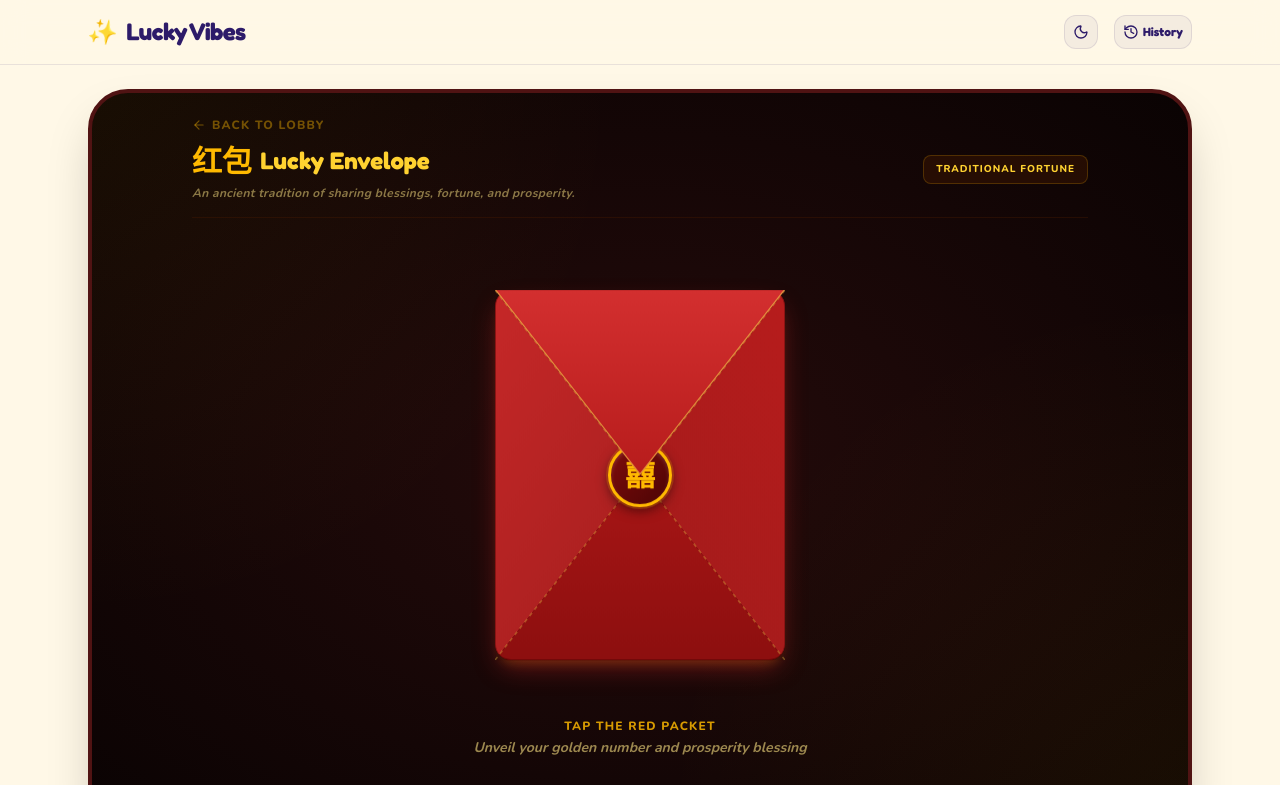
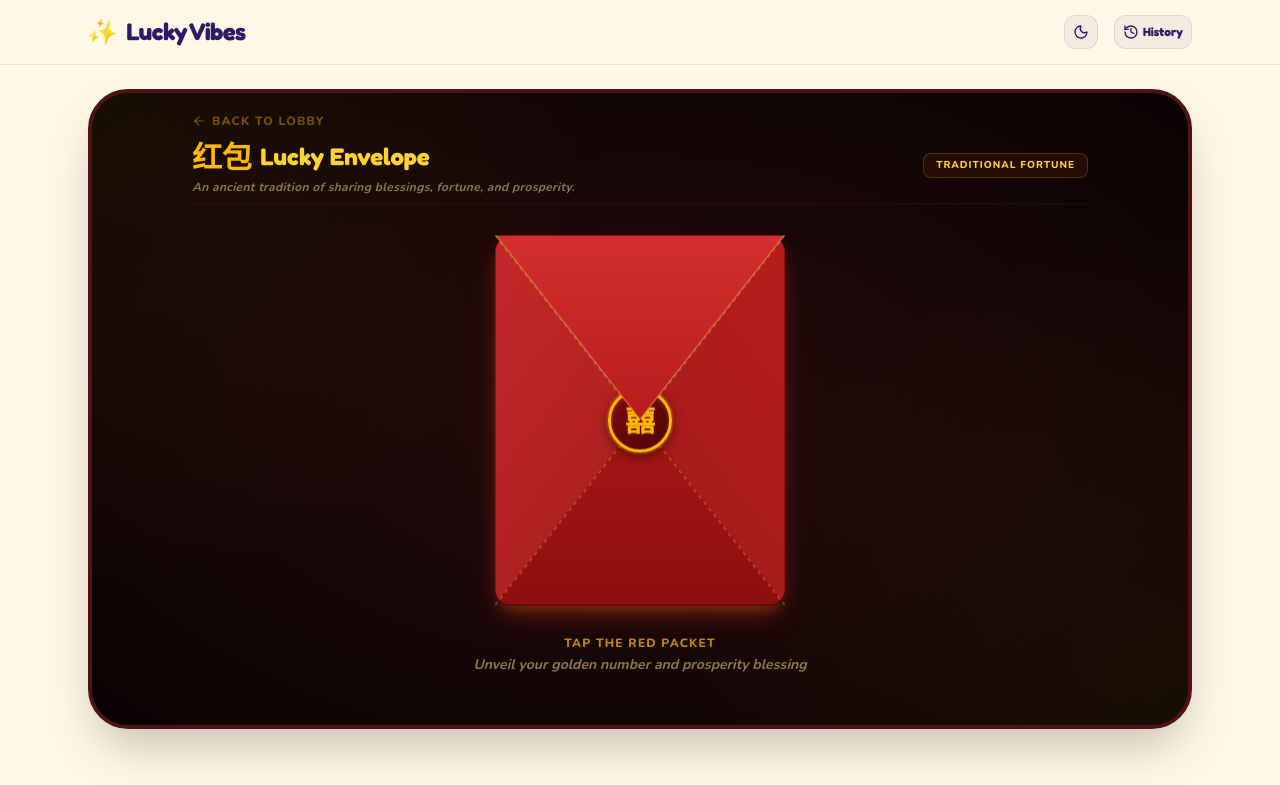
Before and after one commit to stibinottathai/luckify, a Next.js app: page /lucky-envelope in a window 1280 px wide. Shown: the top 785 px of the page. Built offline with nearby package versions, Linux system fonts and the light colour scheme.

Commit message:
feat: implement interactive origami fortune teller and lucky envelope pages

```diff
--- a/app/fortune-teller/page.tsx
+++ b/app/fortune-teller/page.tsx
@@ -166,7 +166,7 @@ export default function FortuneTellerPage() {
   };
 
   return (
-    <div className={`flex-1 flex flex-col items-center w-full min-h-[85vh] p-4 sm:p-6 rounded-[2.5rem] bg-[#fdf8f0] border-4 border-[#e6ded4] shadow-2xl relative overflow-hidden select-none dot-grid ${nunito.variable}`}>
+    <div className={`flex-1 flex flex-col items-center w-full min-h-[80vh] p-4 sm:py-5 sm:px-6 rounded-[2.5rem] bg-[#fdf8f0] border-4 border-[#e6ded4] shadow-2xl relative overflow-hidden select-none dot-grid ${nunito.variable}`}>
 
       {/* Visual background details: subtle dot-grid pattern & soft paper gradients */}
       <style dangerouslySetInnerHTML={{ __html: `
@@ -177,7 +177,7 @@ export default function FortuneTellerPage() {
       `}} />
 
       {/* Back button and breadcrumb */}
-      <div className="w-full max-w-4xl mb-6 flex flex-col items-start gap-3 z-10">
+      <div className="w-full max-w-4xl mb-3 flex flex-col items-start gap-3 z-10">
         <Link
           href="/"
           className="flex items-center gap-1.5 text-xs font-extrabold uppercase tracking-widest text-amber-800/40 hover:text-amber-800 transition-colors cursor-pointer group"
@@ -185,23 +185,23 @@ export default function FortuneTellerPage() {
           <ArrowLeft className="w-3.5 h-3.5 group-hover:-translate-x-0.5 transition-transform" />
           Back to Lobby
         </Link>
-        <div className="flex flex-col sm:flex-row sm:items-baseline justify-between w-full gap-2 border-b border-amber-800/10 pb-4">
+        <div className="flex flex-col sm:flex-row sm:items-baseline justify-between w-full gap-2 border-b border-amber-800/10 pb-2">
           <div>
             <h1 className="text-3xl font-black text-amber-900 leading-none">
               Origami Fortune <span className="text-2xl font-bold text-amber-600">Cootie Catcher</span>
             </h1>
-            <p className="text-xs font-bold text-amber-800/50 mt-1 italic tracking-wide">
+            <p className="text-xs font-bold text-amber-800/50 mt-1.5 italic tracking-wide">
               An interactive 3D folding paper game packed with mystical answers.
             </p>
           </div>
-          <div className="text-[10px] font-black px-3 py-1.5 rounded-lg bg-amber-100 border border-amber-200 text-amber-700 uppercase tracking-widest">
+          <div className="text-[10px] font-black px-3 py-1 rounded-lg bg-amber-100 border border-amber-200 text-amber-700 uppercase tracking-widest">
             3D Folding Paper
           </div>
         </div>
       </div>
 
       {/* Cootie Catcher container */}
-      <div className="flex-1 flex items-center justify-center z-10 w-full max-w-sm mt-4 min-h-[400px]">
+      <div className="flex-1 flex items-center justify-center z-10 w-full max-w-sm mt-2 min-h-[385px]">
         <CootieCatcher
           phase={phase}
           openAxis={openAxis}
@@ -216,7 +216,7 @@ export default function FortuneTellerPage() {
       </div>
 
       {/* Instructions Overlay / Controller panel */}
-      <div className="w-full max-w-sm mt-8 flex flex-col items-center gap-4 z-10 min-h-[100px] text-center">
+      <div className="w-full max-w-sm mt-4 flex flex-col items-center gap-3 z-10 min-h-[70px] text-center">
         {phase === "idle" && (
           <div className="flex flex-col items-center gap-1.5 animate-pulse">
             <p className="text-xs font-black uppercase tracking-widest text-amber-800/80">
--- a/app/lucky-envelope/page.tsx
+++ b/app/lucky-envelope/page.tsx
@@ -64,14 +64,14 @@ export default function LuckyEnvelopePage() {
   };
 
   return (
-    <div className={`flex-1 flex flex-col items-center w-full min-h-[85vh] p-4 sm:p-6 rounded-[2.5rem] bg-[radial-gradient(ellipse_at_center,_#250b0b,_#0a0303)] border-4 border-[#501313] shadow-2xl relative overflow-hidden select-none ${cinzel.variable} ${cormorant.variable}`}>
+    <div className={`flex-1 flex flex-col items-center w-full min-h-[80vh] p-4 sm:py-5 sm:px-6 rounded-[2.5rem] bg-[radial-gradient(ellipse_at_center,_#250b0b,_#0a0303)] border-4 border-[#501313] shadow-2xl relative overflow-hidden select-none ${cinzel.variable} ${cormorant.variable}`}>
 
       {/* Visual background details: Soft gold lanterns / cloud sparks */}
       <div className="absolute inset-0 bg-[radial-gradient(circle_at_top_left,rgba(245,183,0,0.06),transparent_40%)] pointer-events-none" />
       <div className="absolute inset-0 bg-[radial-gradient(circle_at_bottom_right,rgba(245,183,0,0.06),transparent_40%)] pointer-events-none" />
 
       {/* Back button and breadcrumb */}
-      <div className="w-full max-w-4xl mb-8 flex flex-col items-start gap-3 z-10">
+      <div className="w-full max-w-4xl mb-3 flex flex-col items-start gap-3 z-10">
         <Link
           href="/"
           className="flex items-center gap-1.5 text-xs font-extrabold uppercase tracking-widest text-amber-400/40 hover:text-amber-400 transition-colors cursor-pointer group"
@@ -79,28 +79,28 @@ export default function LuckyEnvelopePage() {
           <ArrowLeft className="w-3.5 h-3.5 group-hover:-translate-x-0.5 transition-transform" />
           Back to Lobby
         </Link>
-        <div className="flex flex-col sm:flex-row sm:items-baseline justify-between w-full gap-2 border-b border-amber-950/40 pb-4">
+        <div className="flex flex-col sm:flex-row sm:items-baseline justify-between w-full gap-2 border-b border-amber-950/40 pb-2">
           <div>
             <h1 className="text-3xl font-black font-cinzel text-amber-400 leading-none flex items-center gap-2">
               红包 <span className="text-2xl font-bold font-fredoka text-amber-300">Lucky Envelope</span>
             </h1>
-            <p className="text-xs font-bold text-amber-200/50 mt-2 font-cormorant italic tracking-wide">
+            <p className="text-xs font-bold text-amber-200/50 mt-1.5 font-cormorant italic tracking-wide">
               An ancient tradition of sharing blessings, fortune, and prosperity.
             </p>
           </div>
-          <div className="text-[10px] font-black px-3 py-1.5 rounded-lg bg-amber-950/40 border border-amber-400/20 text-amber-300 font-cinzel uppercase tracking-widest">
+          <div className="text-[10px] font-black px-3 py-1 rounded-lg bg-amber-950/40 border border-amber-400/20 text-amber-300 font-cinzel uppercase tracking-widest">
             Traditional Fortune
           </div>
         </div>
       </div>
 
       {/* Main interactive envelope container */}
-      <div className="flex-1 flex flex-col items-center justify-center z-10 w-full max-w-sm mt-4 min-h-[420px]">
+      <div className="flex-1 flex flex-col items-center justify-center z-10 w-full max-w-sm mt-2 min-h-[385px]">
         <EnvelopeCard phase={phase} fortune={fortune} onClick={handleOpenEnvelope} />
       </div>
 
       {/* UX Instructions and Actions */}
-      <div className="w-full max-w-sm mt-8 flex flex-col items-center gap-4 z-10 min-h-[80px]">
+      <div className="w-full max-w-sm mt-4 flex flex-col items-center gap-3 z-10 min-h-[70px]">
         {phase === "idle" && (
           <div className="flex flex-col items-center gap-1 animate-pulse text-center">
             <p className="text-xs font-black uppercase tracking-widest text-amber-400 font-cinzel">
```
